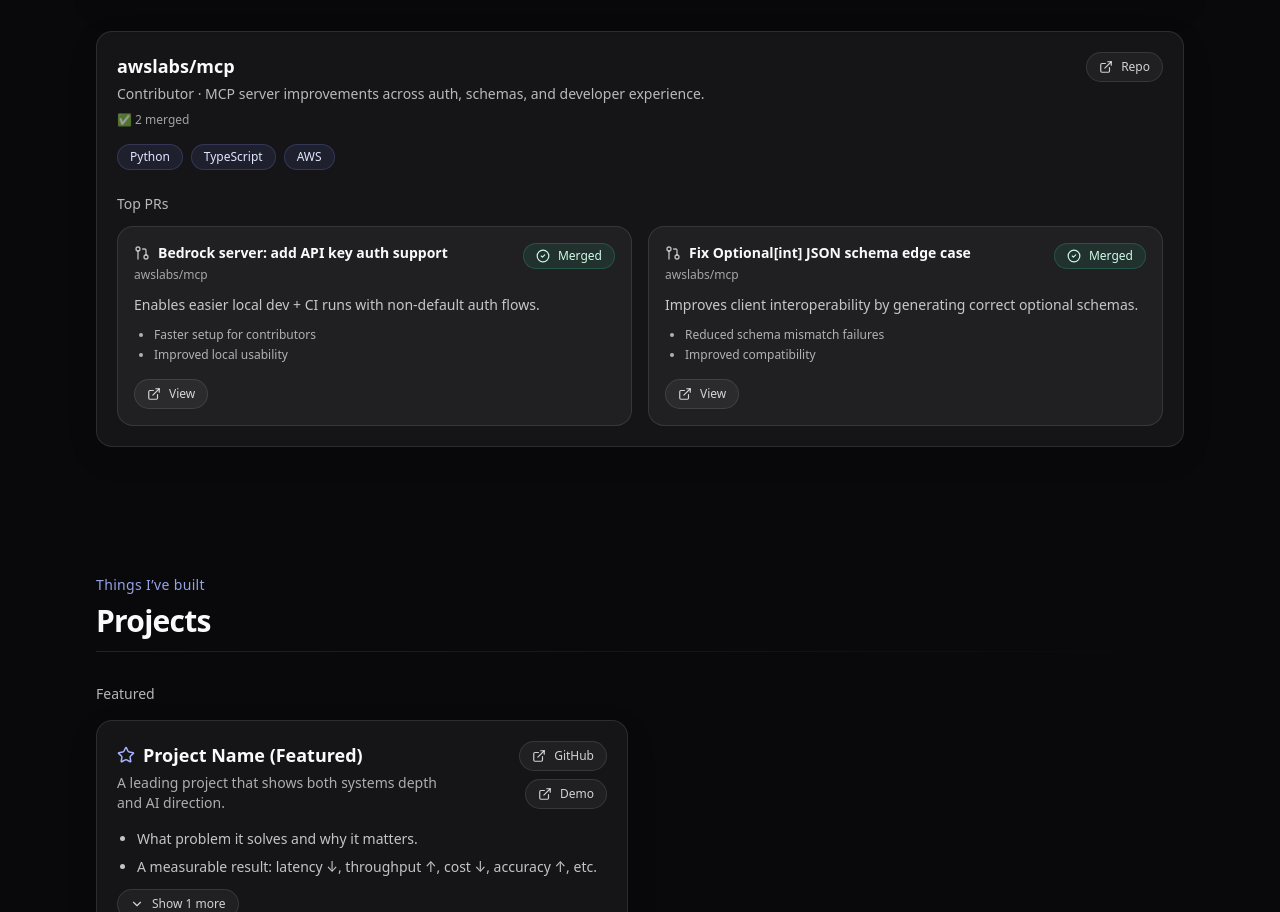
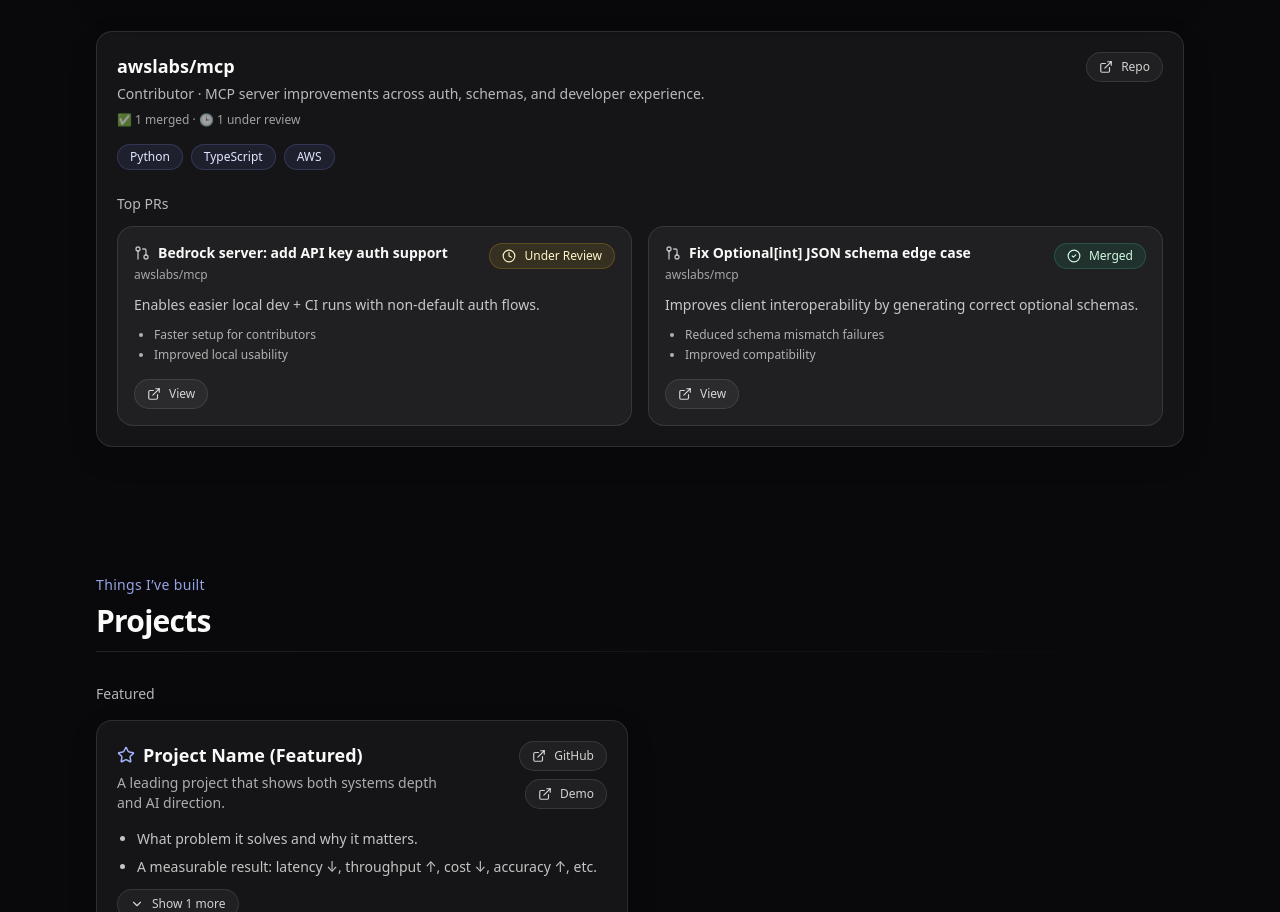
Before and after one commit to rajanyadav0307/rajan-portfolio, a React (Vite) app: page / in a window 1280 px wide. Shown: the part 2761-3673 px from the top of the page. Built offline with nearby package versions, Linux system fonts and the light colour scheme.

Commit message:
Updated awslabs

```diff
--- a/src/content/profile.ts
+++ b/src/content/profile.ts
@@ -211,8 +211,8 @@
         {
           title: "Bedrock server: add API key auth support",
           repo: "awslabs/mcp",
-          status: "Merged",
-          href: "https://github.com/awslabs/mcp",
+          status: "Under Review",
+          href: "https://github.com/awslabs/mcp/pull/2359",
           impact: "Enables easier local dev + CI runs with non-default auth flows.",
           metrics: ["Faster setup for contributors", "Improved local usability"],
           tags: ["Auth", "Bedrock"]
```
